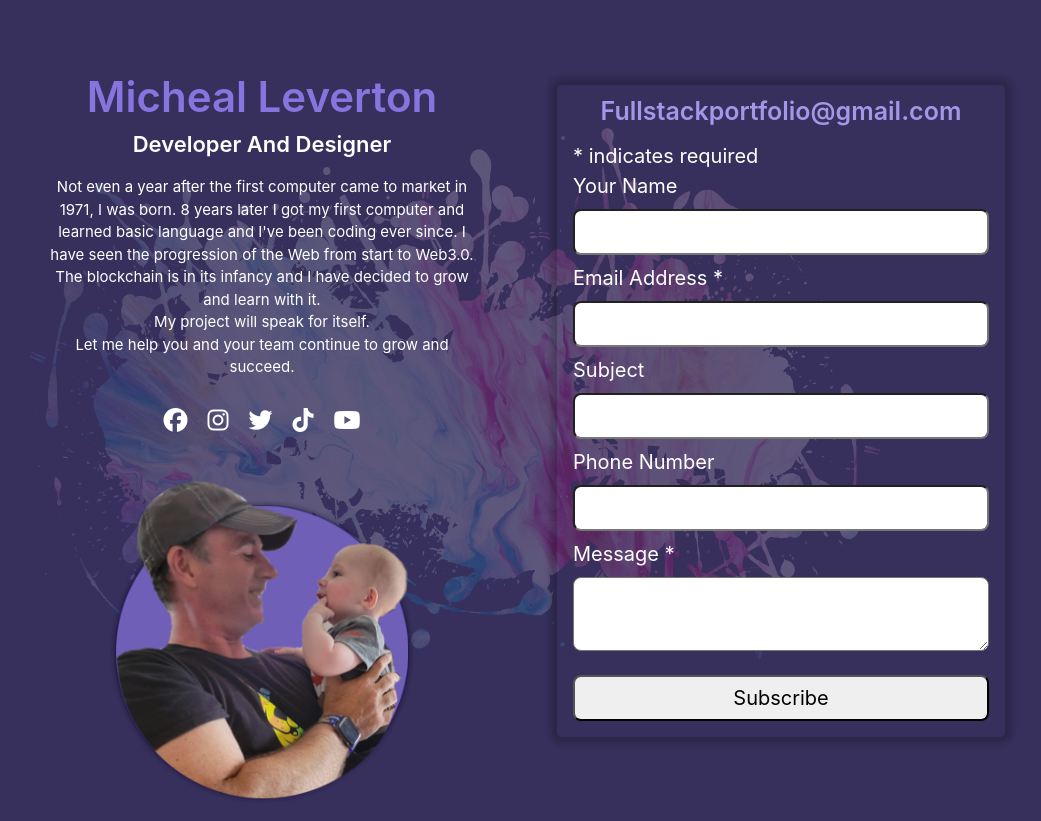
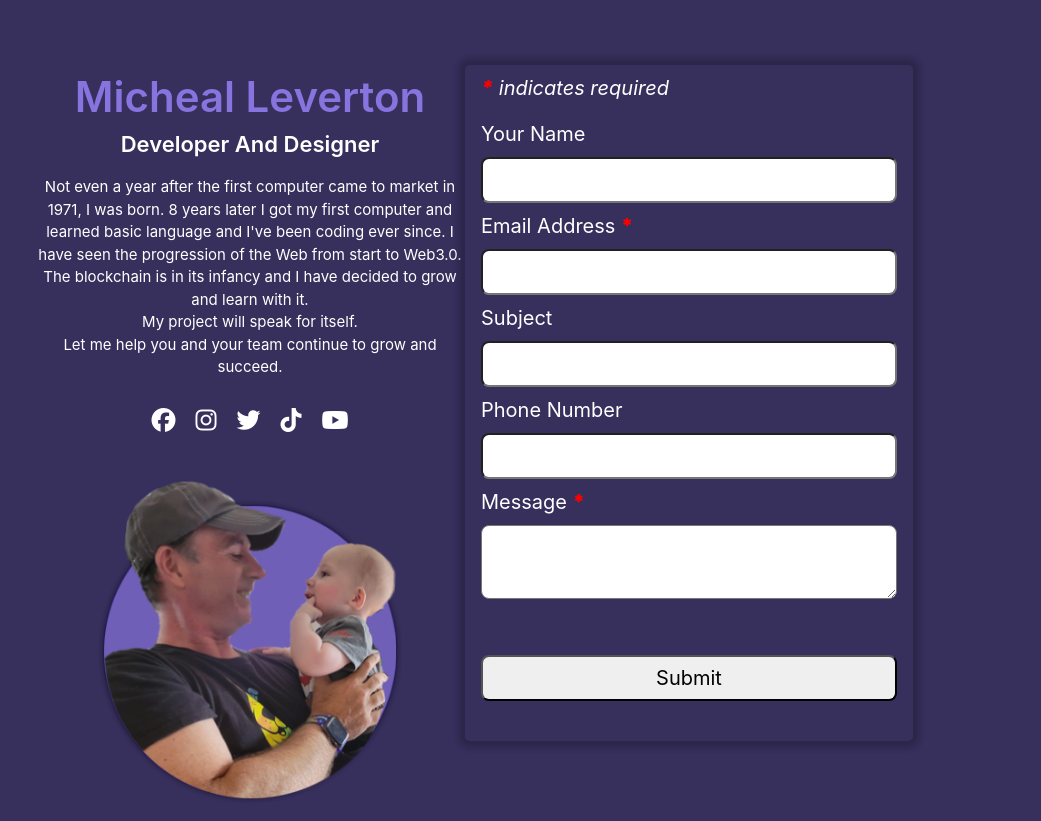
Before and after one commit to Michealleverton/micheallevertonportfolio, a React (Create React App) app: page / in a window 1280 px wide. Shown: the part 3174-3995 px from the top of the page, without its empty margins (166-1207 px from the left). Built offline with nearby package versions, Linux system fonts and the light colour scheme.

Commit message:
form email test

```diff
--- a/src/About.js
+++ b/src/About.js
@@ -1,13 +1,14 @@
 import React from 'react'
 import ProfilePic from './assets/profilepic2.png'
-import Imagemask from "./Imagemask"
+import Testform from './Testform'
+// import Imagemask from "./Imagemask"
 
 function About() {
   return (
     <section className='' id='about'>
 
       <div className='about-outside'>
-      <Imagemask />
+        {/* <Imagemask /> */}
 
         <div className='minfoholder'>
           <div className='profilecontainer textwhite mt-5'>
@@ -35,68 +36,7 @@ function About() {
           </div>
         </div>
 
-        <div className='formholder'>
-          <div className='contactcardholder'>
-
-            <div className='contactcard'>
-              <div className='hiremetitle'>
-                <p className='fs_2 emailtext' >Fullstackportfolio@gmail.com</p>
-              </div>
-
-              {/* <!-- Begin Mailchimp Signup Form --> */}
-              <div id="mc_embed_signup">
-                <form action="https://gmail.us21.list-manage.com/subscribe/post?u=ac1c083751d9fe609a58f1cfd&amp;id=9bda47a092&amp;f_id=000bcde1f0" method="post" id="mc-embedded-subscribe-form" name="mc-embedded-subscribe-form" class="validate" target="_self">
-                  <div id="mc_embed_signup_scroll">
-
-                    <div class="indicates-required"><span class="asterisk">*</span> indicates required</div>
-                    <div class="mc-field-group">
-                      <label for="mce-MMERGE3">Your Name </label>
-                      <input type="text" name="MMERGE3" class="" id="mce-MMERGE3" />
-                      <span id="mce-MMERGE3-HELPERTEXT" class="helper_text"></span>
-                    </div>
-                    <div class="mc-field-group">
-                      <label for="mce-EMAIL">Email Address  <span class="asterisk">*</span>
-                      </label>
-                      <input type="email" name="EMAIL" class="required email" id="mce-EMAIL" required />
-                      <span id="mce-EMAIL-HELPERTEXT" class="helper_text"></span>
-                    </div>
-                    <div class="mc-field-group">
-                      <label for="mce-FSUBJECT">Subject </label>
-                      <input type="text" name="FSUBJECT" class="" id="mce-FSUBJECT" />
-                      <span id="mce-FSUBJECT-HELPERTEXT" class="helper_text"></span>
-                    </div>
-                    <div class="mc-field-group size1of2">
-                      <label for="mce-PHONE">Phone Number </label>
-                      <input type="text" name="PHONE" class="" id="mce-PHONE" />
-                      <span id="mce-PHONE-HELPERTEXT" class="helper_text"></span>
-                    </div>
-                    <div class="mc-field-group">
-                      <label for="mce-MMERGE2">Message  <span class="asterisk">*</span>
-                      </label>
-                      <textarea type="text" name="MMERGE2" col="30" row="30" class="required" id="mce-MMERGE2" required />
-                      <span id="mce-MMERGE2-HELPERTEXT" class="helper_text"></span>
-                    </div>
-                    <div id="mce-responses" class="clear foot">
-                      <div class="response" id="mce-error-response"></div>
-                      <div class="response" id="mce-success-response"></div>
-                    </div>
-                    <div className='hider' aria-hidden="true"><input type="text" name="b_ac1c083751d9fe609a58f1cfd_9bda47a092" tabindex="-1" /></div>
-                    <div class="optionalParent">
-                      <div class="clear foot">
-                        <input type="submit" value="Subscribe" name="subscribe" id="mc-embedded-subscribe" class="button" />
-                        {/* <p class="brandingLogo"><a href="http://eepurl.com/ih8RSr" title="Mailchimp - email marketing made easy and fun"><img src="https://eep.io/mc-cdn-images/template_images/branding_logo_text_dark_dtp.svg" /></a></p> */}
-                      </div>
-                    </div>
-                  </div>
-                </form>
-              </div>
-
-              {/* <!--End mc_embed_signup--> */}
-
-            </div >
-
-          </div >
-        </div>
+        <Testform />
 
       </div>
 
--- a/src/ContactForm.js
+++ b/src/ContactForm.js
@@ -54,7 +54,7 @@ function ContactForm() {
 							<div class="optionalParent">
 								<div class="clear foot">
 									<input type="submit" value="Subscribe" name="subscribe" id="mc-embedded-subscribe" class="button" />
-										{/* <p class="brandingLogo"><a href="http://eepurl.com/ih8RSr" title="Mailchimp - email marketing made easy and fun"><img src="https://eep.io/mc-cdn-images/template_images/branding_logo_text_dark_dtp.svg" /></a></p> */}
+										<p class="brandingLogo"><a href="http://eepurl.com/ih8RSr" title="Mailchimp - email marketing made easy and fun"><img src="https://eep.io/mc-cdn-images/template_images/branding_logo_text_dark_dtp.svg" alt='logo' /></a></p>
 								</div>
 							</div>
 						</div>
--- /dev/null
+++ b/src/Testform.js
@@ -0,0 +1,64 @@
+import { React, useState } from 'react'
+
+function Testform() {
+
+    const [formState, setFormState] = useState({})
+
+    const changeHandler = (event) => {
+        setFormState({ ...formState, [event.target.name]: event.target.value })
+    }
+
+    const submitHandler = () => {
+        const config = {
+            SecureToken: "1d82c763-47c8-41d0-88a0-8eec88af8e56",
+            To: 'micheallevertonportfolio@gmail.com',
+            From: "email",
+            Subject: "subject",
+            Body: "name, phone, message",
+        }
+        if(window.Email) {
+            window.Email.send(config)
+        }
+    }
+
+    return (
+        <div className='contactcardholder'>
+            <div className='contactcard'>
+
+                <form onSubmit={submitHandler} className="form_contact">
+
+                    <div className="requireindicator"><span className="asterisk">*</span> indicates required</div>
+                    <div className="">
+                        <label>Your Name </label>
+                        <input onChange={changeHandler} type="text" name="Name" className="" id="name" />
+                    </div>
+                    <div className="">
+                        <label>Email Address  <span className="asterisk">*</span></label>
+                        <input onChange={changeHandler} type="email" name="EMAIL" className="" id="email" required />
+                    </div>
+                    <div className="">
+                        <label>Subject </label>
+                        <input onChange={changeHandler} type="text" name="SUBJECT" className="" id="subject" />
+                    </div>
+                    <div className="">
+                        <label>Phone Number </label>
+                        <input onChange={changeHandler} type="text" name="PHONE" className="" id="phone" />
+                    </div>
+                    <div className="">
+                        <label>Message  <span className="asterisk">*</span></label>
+                        <textarea onChange={changeHandler} name="Message" id="message" cols="30" rows="2"></textarea>
+                        {/* <input type="text" name="Message" className="" id="message" required /> */}
+                    </div>
+
+                    <div className="form_submit_btn">
+                        <input type="submit" name="Submit" id="submit" className="" />
+                    </div>
+
+                </form>
+
+            </div>
+        </div>
+    )
+}
+
+export default Testform
--- /dev/null
+++ b/src/smtp.js
@@ -0,0 +1,2 @@
+/* SmtpJS.com - v3.0.0 */
+var Email = { send: function (a) { return new Promise(function (n, e) { a.nocache = Math.floor(1e6 * Math.random() + 1), a.Action = "Send"; var t = JSON.stringify(a); Email.ajaxPost("https://smtpjs.com/v3/smtpjs.aspx?", t, function (e) { n(e) }) }) }, ajaxPost: function (e, n, t) { var a = Email.createCORSRequest("POST", e); a.setRequestHeader("Content-type", "application/x-www-form-urlencoded"), a.onload = function () { var e = a.responseText; null != t && t(e) }, a.send(n) }, ajax: function (e, n) { var t = Email.createCORSRequest("GET", e); t.onload = function () { var e = t.responseText; null != n && n(e) }, t.send() }, createCORSRequest: function (e, n) { var t = new XMLHttpRequest; return "withCredentials" in t ? t.open(e, n, !0) : "undefined" != typeof XDomainRequest ? (t = new XDomainRequest).open(e, n) : t = null, t } };
--- a/src/styles.css
+++ b/src/styles.css
@@ -146,6 +146,7 @@ a.cleanlinks:hover {
   background: url("./assets/heroimage2.jpg") no-repeat;
   background-size: cover;
   height: 100vh;
+  width: 100%;
 }
 
 .projects_container,
@@ -840,11 +841,37 @@ textarea {
   display: flex;
   width: 100%;
   justify-content: center;
-  gap: 5rem;
   overflow: hidden;
   margin-top: 0;
+}
+
+@media (width: 768px) {
+  .about-outside {
+    position: relative;
+    display: flex;
+    flex-direction: row;
+    width: 100%;
+    justify-content: center;
+    gap: 5rem;
+    overflow: hidden;
+    margin-top: 0;
+  }
 }
 
 .formholder {
   padding-top: 20px;
 }
+
+.asterisk {
+  color: red;
+  font-weight: 900;
+}
+
+.requireindicator {
+  margin-bottom: 1rem;
+  font-style: italic;
+}
+
+.form_submit_btn {
+  margin-top: 2rem;
+}
```
Also changed, not shown: public/index.html (+11 -6 lines).
